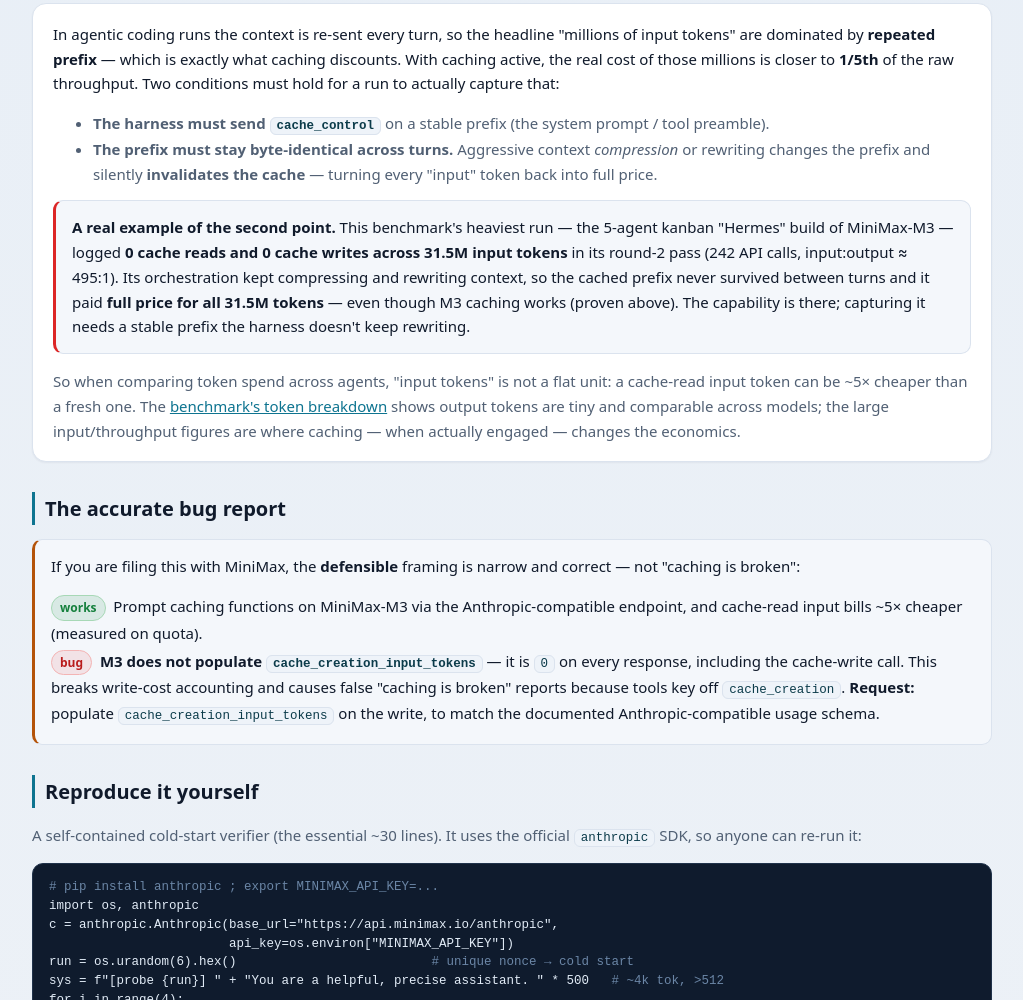
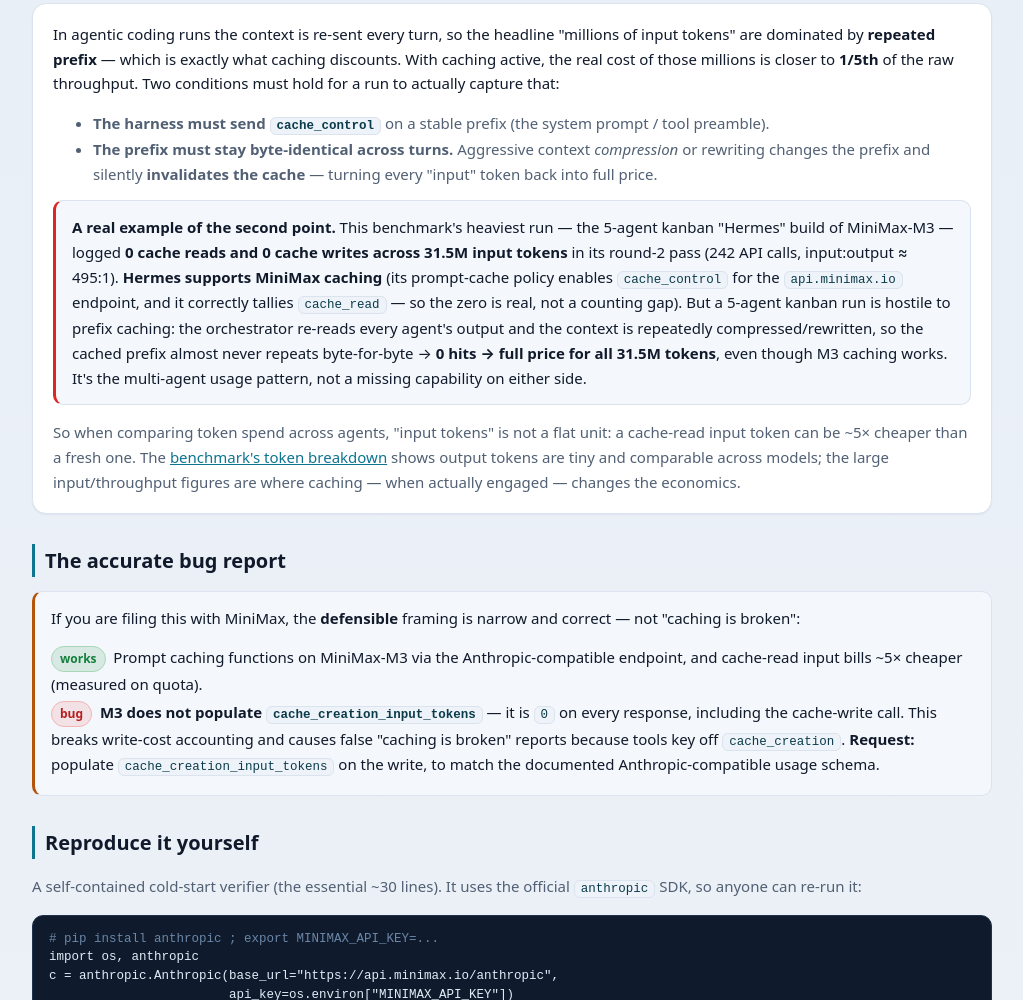
Before and after one commit to tho-stack/minecraft-clone-benchmark, a plain HTML site: page docs/minimax-cache.html in a window 1280 px wide. Shown: the part 4366-5366 px from the top of the page, without its empty margins (128-1151 px from the left). Drawn offline with Linux system fonts and the light colour scheme.

Commit message:
Correct Hermes 0-cache-reads explanation (don't over-claim 'compression')
Source check: Hermes DOES support MiniMax caching (anthropic_prompt_cache_policy
enables cache_control for api.minimax.io) and correctly tallies cache_read
(transports/anthropic.py:165 -> conversation_loop.py:1922) — so the 0 is real,
not a counting gap. The cause is the multi-agent pattern: a 5-agent orchestrator
re-reads every agent's output and context is recompressed/rewritten, so the
cached prefix rarely repeats -> 0 hits -> full price. Reframed both the index
caption and the caching-report callout from 'compression broke it' to the
accurate 'Hermes supports it; the multi-agent usage pattern captured no hits'.

```diff
--- a/docs/minimax-cache.html
+++ b/docs/minimax-cache.html
@@ -269,9 +269,12 @@
       <div class="callout bad" style="margin:14px 0">
         <b>A real example of the second point.</b> This benchmark's heaviest run — the 5-agent kanban "Hermes" build of
         MiniMax-M3 — logged <b>0 cache reads and 0 cache writes across 31.5M input tokens</b> in its round-2 pass
-        (242 API calls, input:output ≈ 495:1). Its orchestration kept compressing and rewriting context, so the cached
-        prefix never survived between turns and it paid <b>full price for all 31.5M tokens</b> — even though M3 caching
-        works (proven above). The capability is there; capturing it needs a stable prefix the harness doesn't keep rewriting.
+        (242 API calls, input:output ≈ 495:1). <b>Hermes supports MiniMax caching</b> (its prompt-cache policy enables
+        <code>cache_control</code> for the <code>api.minimax.io</code> endpoint, and it correctly tallies
+        <code>cache_read</code> — so the zero is real, not a counting gap). But a 5-agent kanban run is hostile to prefix
+        caching: the orchestrator re-reads every agent's output and the context is repeatedly compressed/rewritten, so the
+        cached prefix almost never repeats byte-for-byte → <b>0 hits → full price for all 31.5M tokens</b>, even though M3
+        caching works. It's the multi-agent usage pattern, not a missing capability on either side.
       </div>
       <p class="muted" style="margin-bottom:0">So when comparing token spend across agents, "input tokens" is not a flat
         unit: a cache-read input token can be ~5× cheaper than a fresh one. The
```
Also changed, not shown: docs/index.html (+1 -1 lines).
